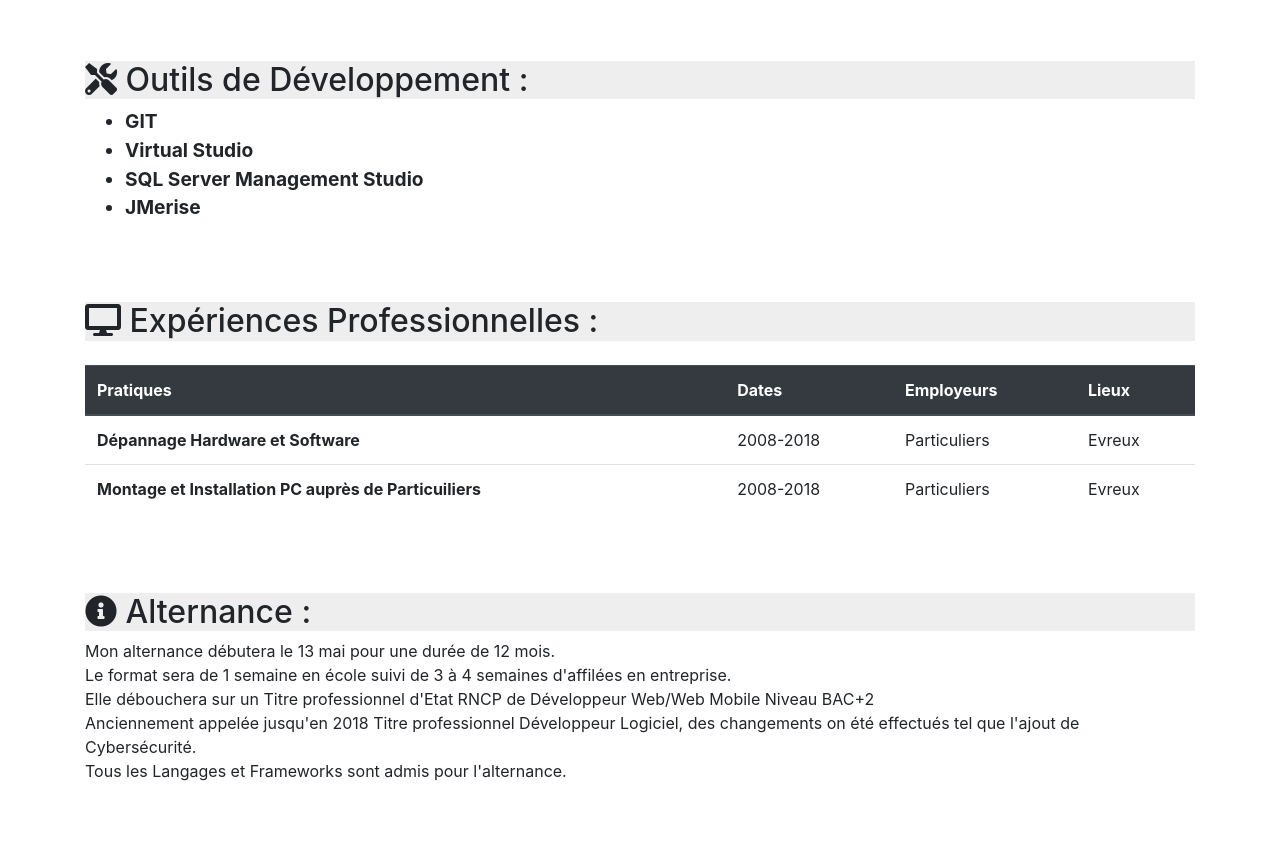
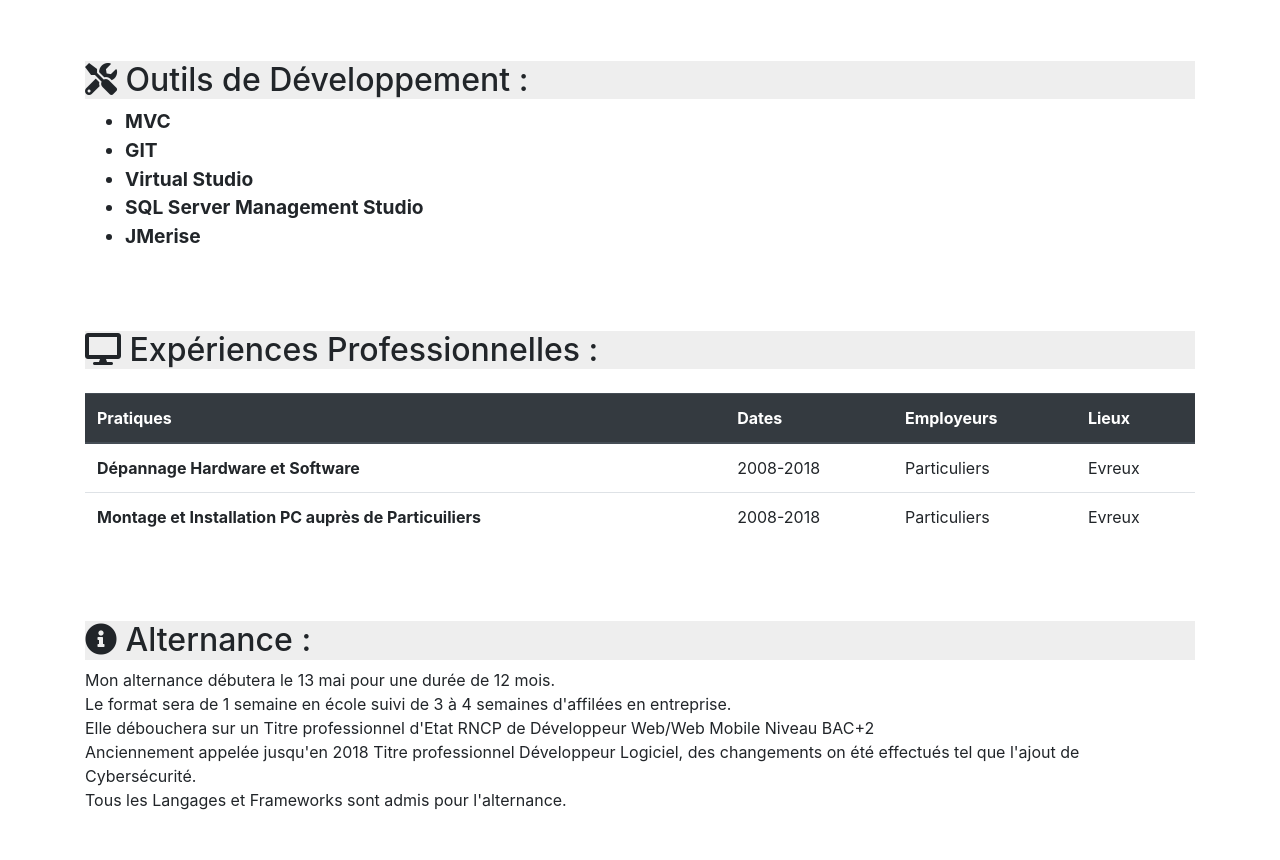
Before and after one commit to MickaelHm/CV, a plain HTML site: page bootstraptp/index.html in a window 1280 px wide. Shown: the part 1059-1919 px from the top of the page. Drawn offline with nearby package versions, Linux system fonts and the light colour scheme.

Commit message:
work in progress

```diff
--- a/bootstraptp/index.html
+++ b/bootstraptp/index.html
@@ -151,6 +151,7 @@
         <div class="padding" id="tools">
             <h2><i class="fas fa-tools"></i> Outils de Développement : </h2><!--Ajout d'un icone avec fontAwesome-->
             <ul class="skillsSize font-weight-bold"><!--Changement de la fontsize et mise en gras du text-->
+                <li>MVC</li>
                 <li>GIT</li>
                 <li>Virtual Studio</li>
                 <li>SQL Server Management Studio</li>
```
